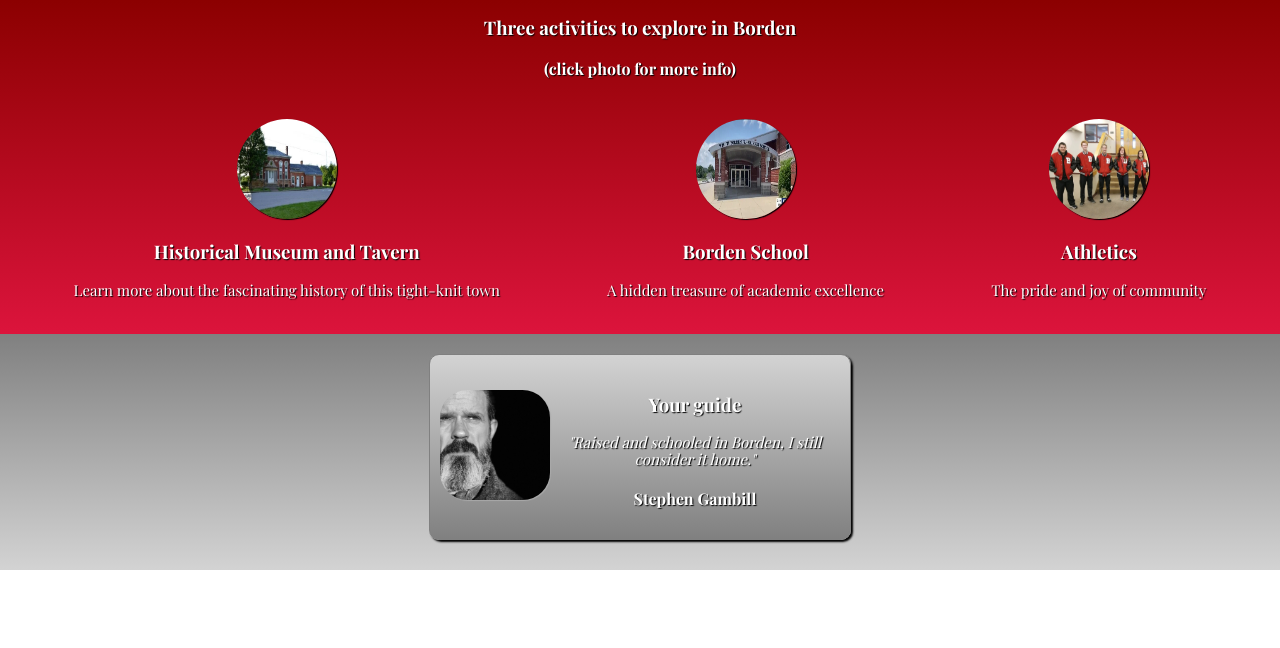
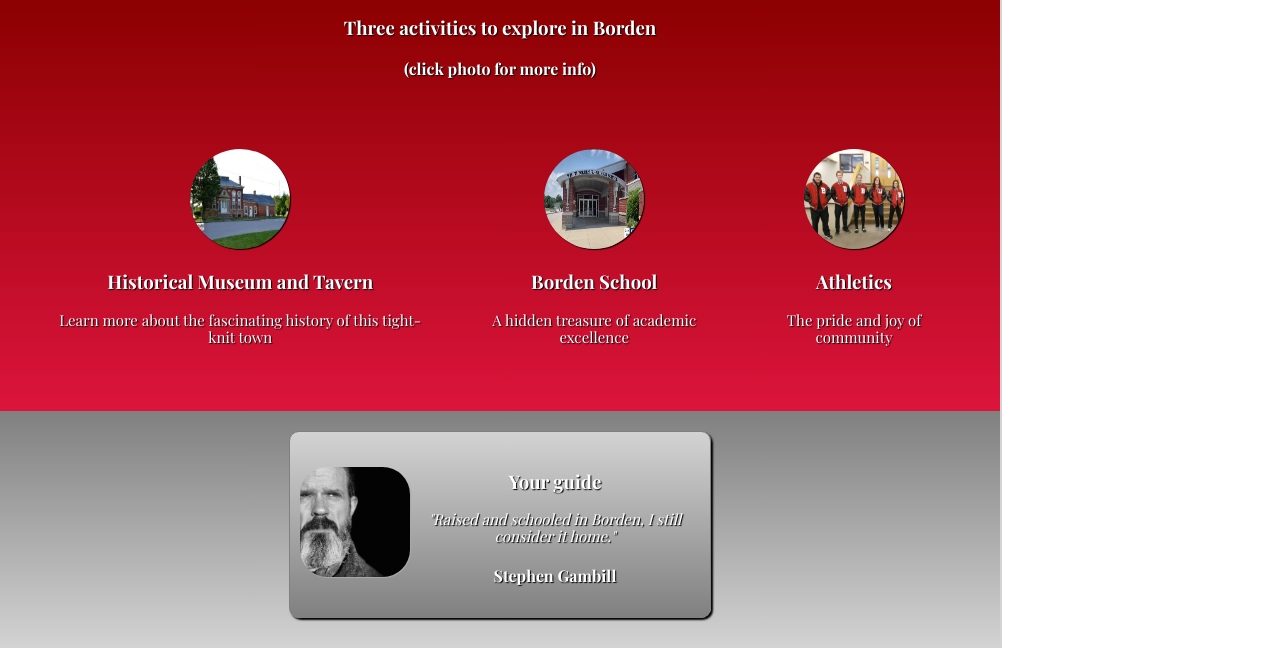
Before and after one commit to StephenSGambill/borden-site, a plain HTML site: page index.html in a window 1280 px wide. Shown: the part 153-801 px from the top of the page. Drawn offline with nearby package versions, Linux system fonts and the light colour scheme; a web font is replaced by a local one.

Commit message:
Update styles.css

```diff
--- a/styles.css
+++ b/styles.css
@@ -13,6 +13,8 @@ body {
     text-align: center;
     font-family: 'Cabin', sans-serif;
     font-family: 'Playfair Display', serif;
+    max-width: 1000px;
+    box-shadow: 2px 2px lightgrey;
 
     }
 
@@ -41,14 +43,15 @@ img {
     background: linear-gradient(darkred, crimson);
     color: white;
     text-shadow: 1px 1px 1px black;
+
     }
 
 .activities-flex {
     display: flex;
-    justify-content: space-around;
-
-    padding: 20px 20px 20px 20px;
-    flex: 0 1 auto;
+    justify-content: center;
+    padding: 50px;
+    flex-grow: 1;
+    gap: 40px;
 }
 
 p {
```
